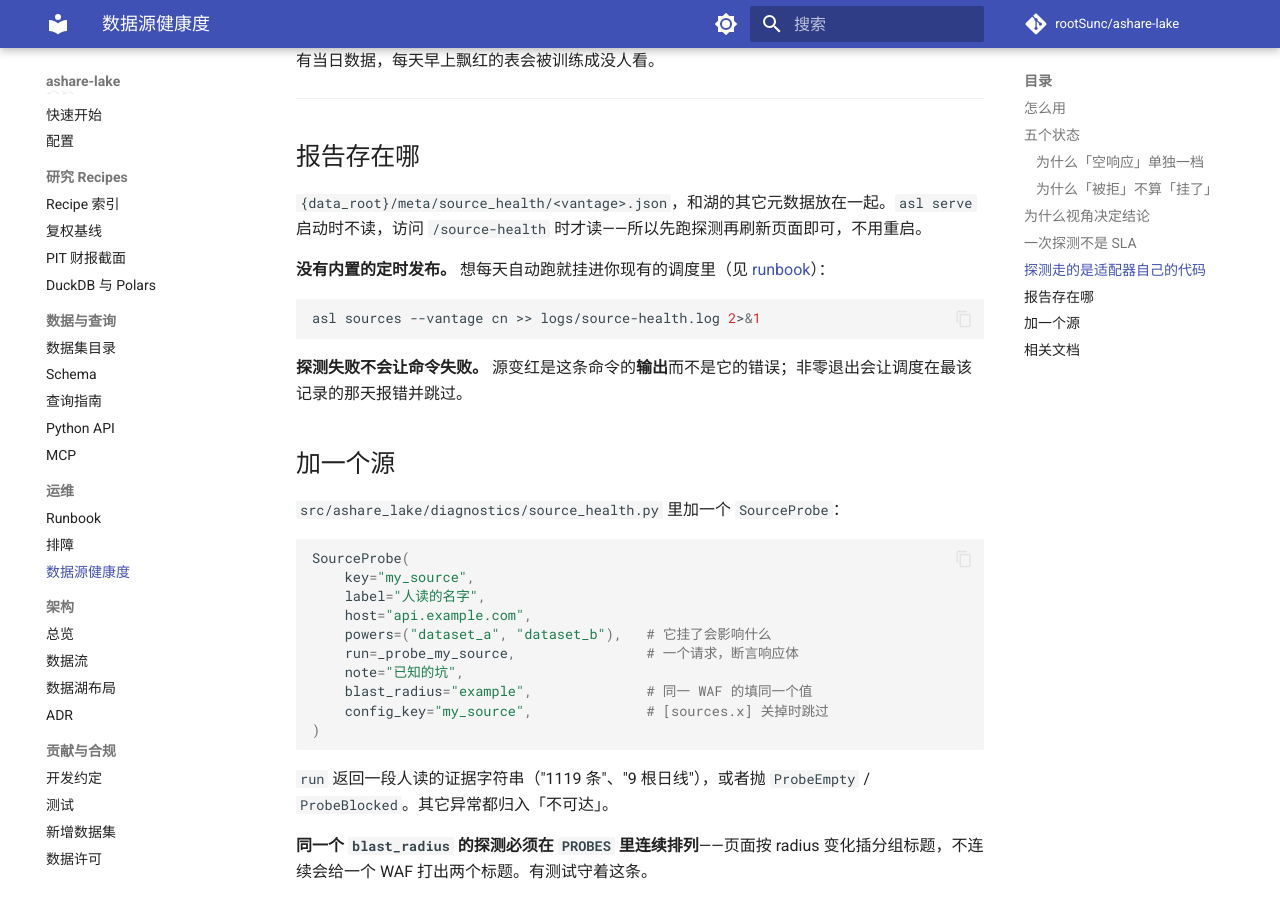
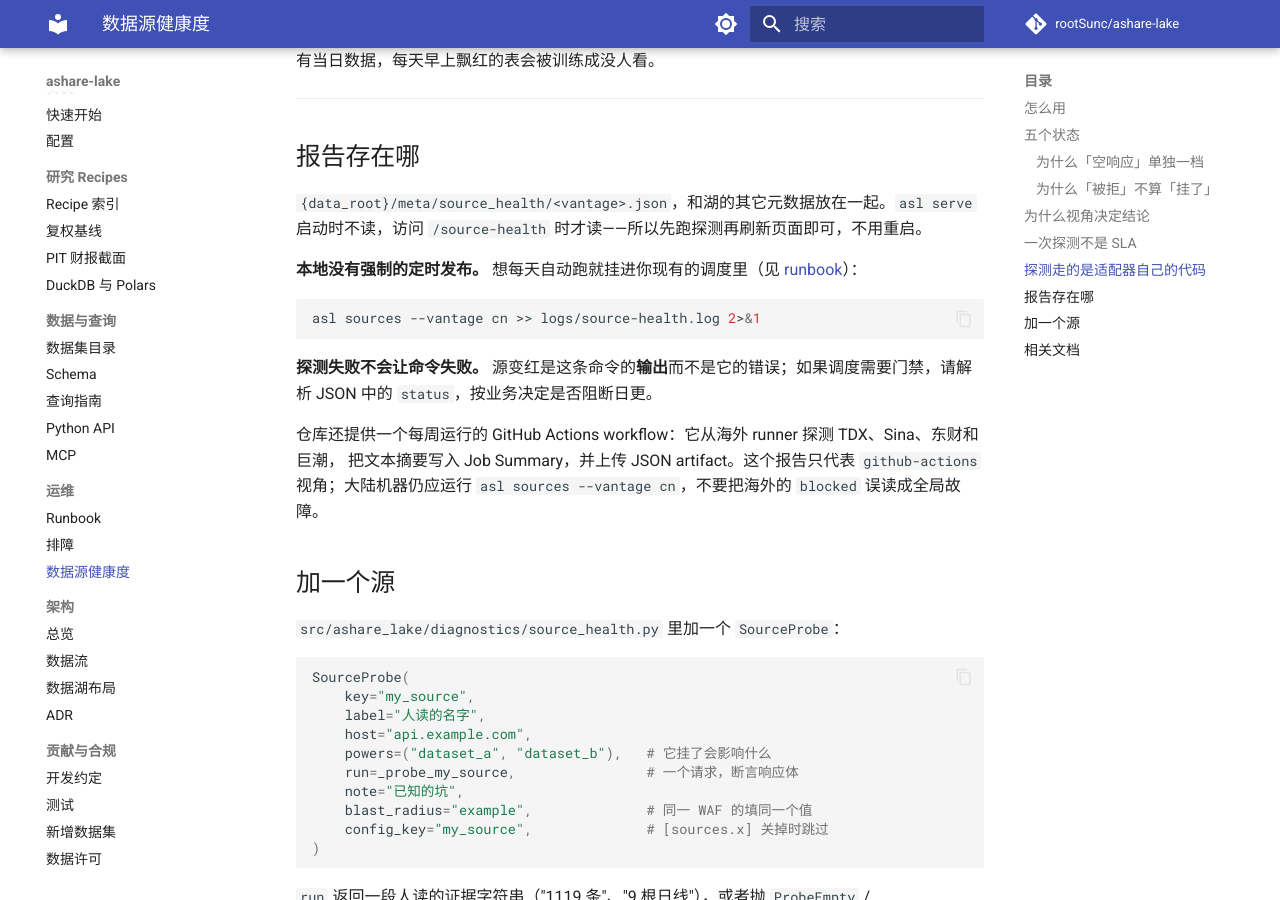
Before and after one commit to bladestone01/CNEquity, an MkDocs documentation site: the page built from docs/operations/source-health.md, in a window 1280 px wide and 900 px high, scrolled down 2280 px. Built offline with MkDocs 1.6.1 and Material for MkDocs 9.7.7, drawn with Linux system fonts in a browser that asks for light colours; comment, search, counter and statistics services are not loaded.

Commit message:
ci: automate source health and trusted releases

````diff
--- a/docs/operations/source-health.md
+++ b/docs/operations/source-health.md
@@ -82,13 +82,18 @@ URL 常量、东财的鉴权头、上交所需要的 Chrome TLS 伪装、同花
 
 `{data_root}/meta/source_health/<vantage>.json`，和湖的其它元数据放在一起。`asl serve` 启动时不读，访问 `/source-health` 时才读——所以先跑探测再刷新页面即可，不用重启。
 
-**没有内置的定时发布。** 想每天自动跑就挂进你现有的调度里（见 [runbook](runbook.md)）：
+**本地没有强制的定时发布。** 想每天自动跑就挂进你现有的调度里（见 [runbook](runbook.md)）：
 
 ```bash
 asl sources --vantage cn >> logs/source-health.log 2>&1
 ```
 
-**探测失败不会让命令失败。** 源变红是这条命令的**输出**而不是它的错误；非零退出会让调度在最该记录的那天报错并跳过。
+**探测失败不会让命令失败。** 源变红是这条命令的**输出**而不是它的错误；如果调度需要门禁，请解析 JSON 中的 `status`，按业务决定是否阻断日更。
+
+仓库还提供一个每周运行的 GitHub Actions workflow：它从海外 runner 探测 TDX、Sina、东财和巨潮，
+把文本摘要写入 Job Summary，并上传 JSON artifact。这个报告只代表
+`github-actions` 视角；大陆机器仍应运行 `asl sources --vantage cn`，不要把海外的 `blocked`
+误读成全局故障。
 
 ## 加一个源
 
````
Also changed, not shown: CHANGELOG.md (+4 -0 lines), ROADMAP.md (+2 -0 lines), 4 other files.
